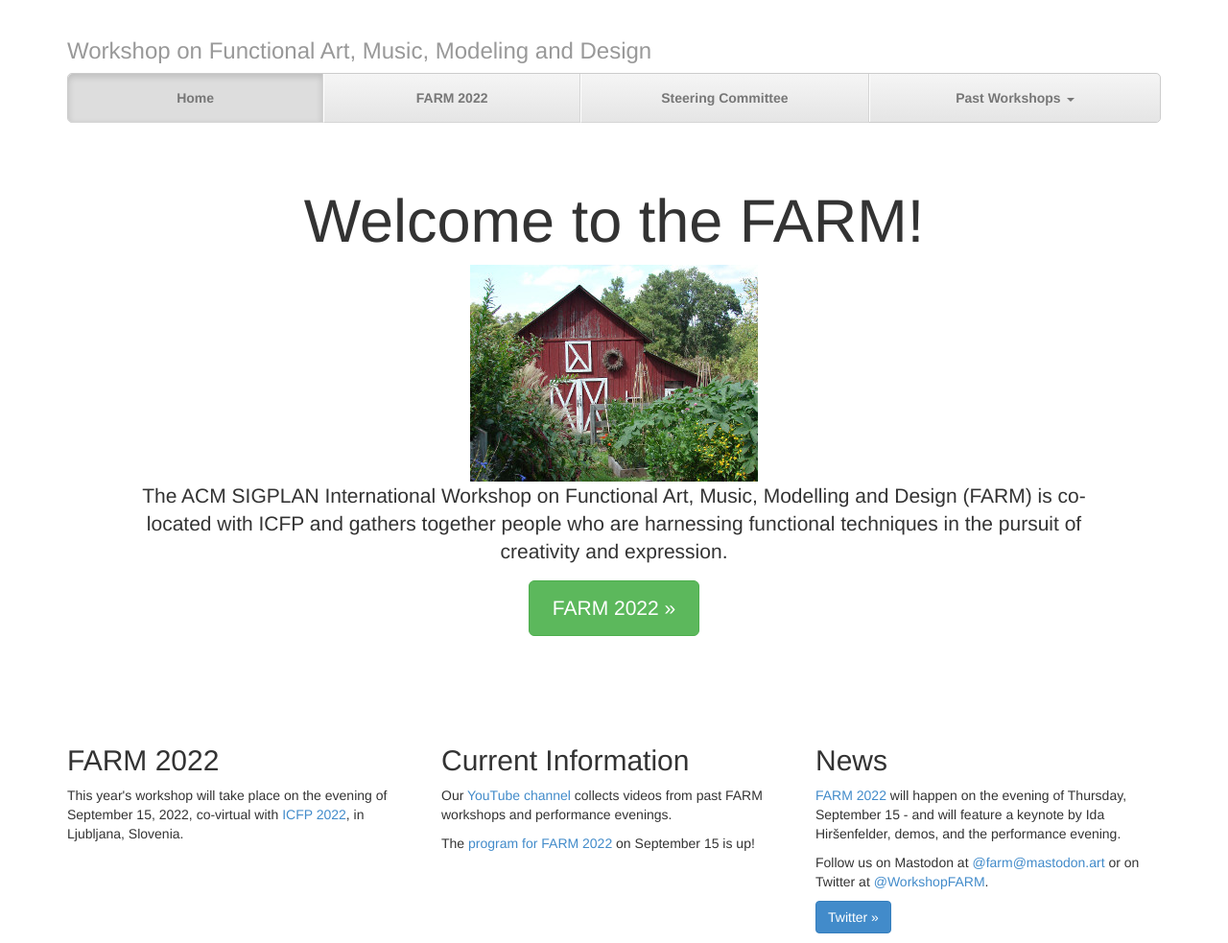
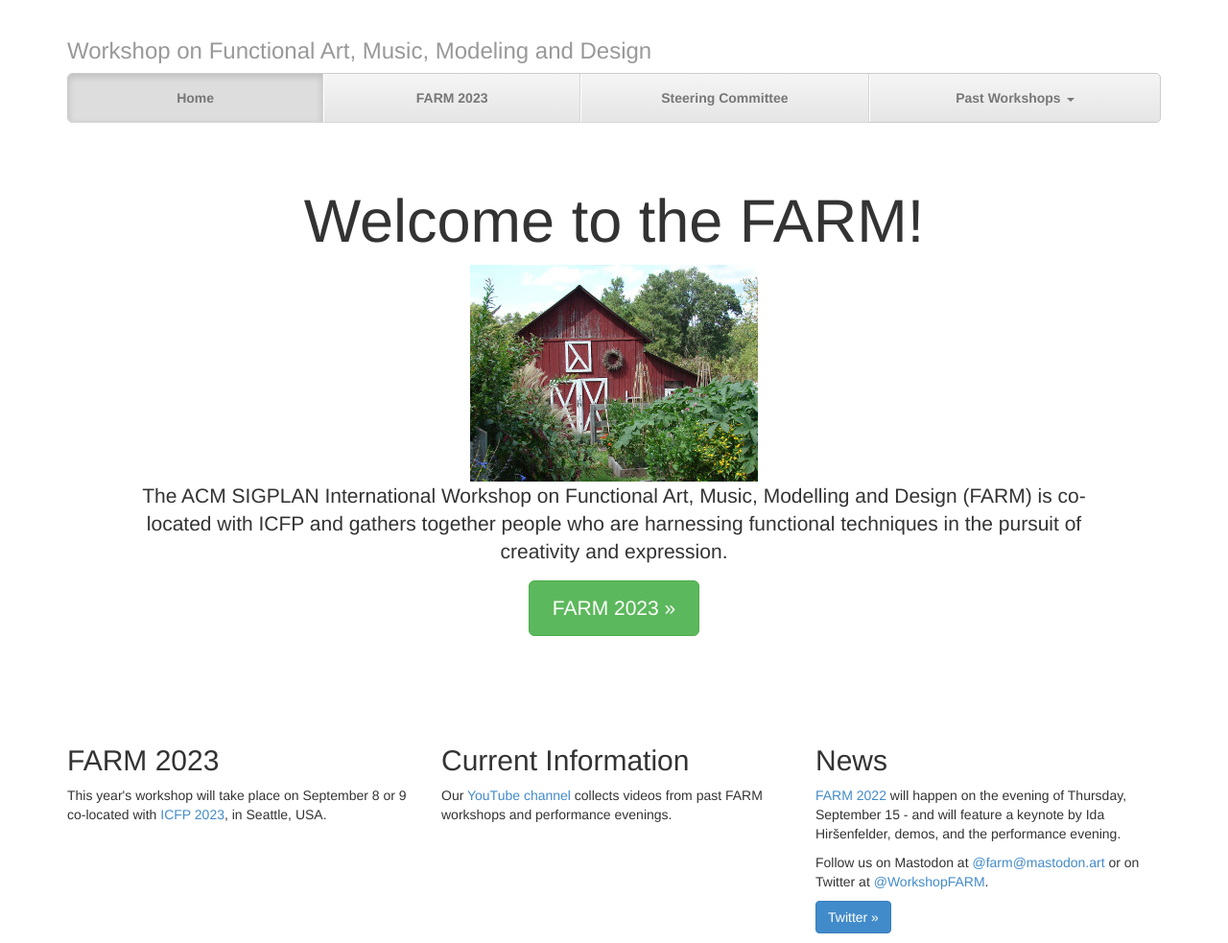
Before and after one commit to functional-art/functional-art.github.com, a Jekyll site: the page built from index.html, in a window 1280 px wide. Shown: the whole page at 96% size. Built offline with Jekyll 4.4.1, drawn with Linux system fonts in a browser that asks for light colours; nearby versions of some CDN libraries.

Commit message:
Link to FARM 2023.

```diff
--- a/_includes/navbar.html
+++ b/_includes/navbar.html
@@ -3,13 +3,10 @@
 {% else %}
 <li><a href="/">Home</a></li>
 {% endif %}
-{% if page.active == "farm2022" %}
-<li class="active"><a href="/2022/">FARM 2022</a></li>
+{% if page.active == "farm2023" %}
+<li class="active"><a href="/2023/">FARM 2023</a></li>
 {% else %}
-<li><a href="/2022/">FARM 2022</a></li>
-{% endif %}
-{% if page.active == "farm2020" %}
-<li class="active"><a href="/2020/">FARM 2020</a></li>
+<li><a href="/2023/">FARM 2023</a></li>
 {% endif %}
 {% if page.active == "farm2019" %}
 <li class="dropdown">
--- a/index.html
+++ b/index.html
@@ -48,25 +48,23 @@
 Modelling and Design (FARM) is co-located with ICFP and gathers together people who are harnessing
 functional techniques in the pursuit of creativity and expression.
 	</p>
-        <p><a class="btn btn-lg btn-success" href="/2022/"
-        role="button">FARM 2022 &raquo;</a></p>
+        <p><a class="btn btn-lg btn-success" href="/2023/"
+        role="button">FARM 2023 &raquo;</a></p>
       </div>
 
       <!-- Example row of columns -->
       <div class="row">
         <div class="col-lg-4">
-          <h2>FARM 2022</h2>
-		<p>This year's workshop will take place on the evening
-          of September 15, 2022, co-virtual with <a
-          href="http://icfp22.sigplan.org/home">ICFP 2022</a>, in Ljubljana, Slovenia.</p>
+          <h2>FARM 2023</h2>
+		<p>This year's workshop will take place on September 8
+		  or 9 co-located with <a
+          href="http://icfp22.sigplan.org/home">ICFP 2023</a>, in Seattle, USA.</p>
        </div>
         <div class="col-lg-4">
 	  <h2>Current Information</h2>
 	  <p>Our <a href="https://www.youtube.com/channel/UCHpfauUfoEDZeihFSTIY6Sg/playlists">YouTube
 	  channel</a> collects videos from past FARM workshops and
-	    performance evenings.</p>
-	  <p>The <a href="/2022/">program for FARM 2022</a> on
-	  September 15 is up!
+	    performance evenings.
        </div>
         <div class="col-lg-4">
           <h2>News</h2>
```
Also changed, not shown: other parts of _includes/navbar.html (+1 -0 lines).
